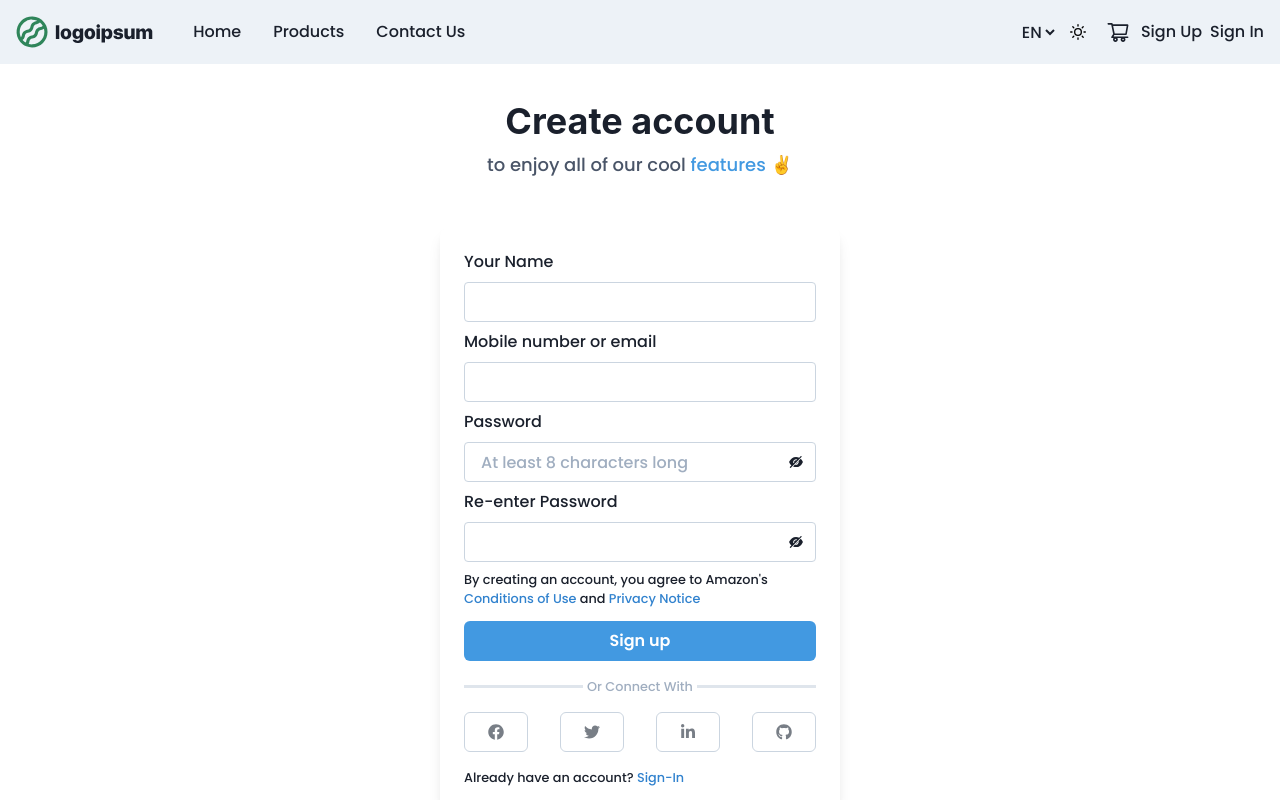
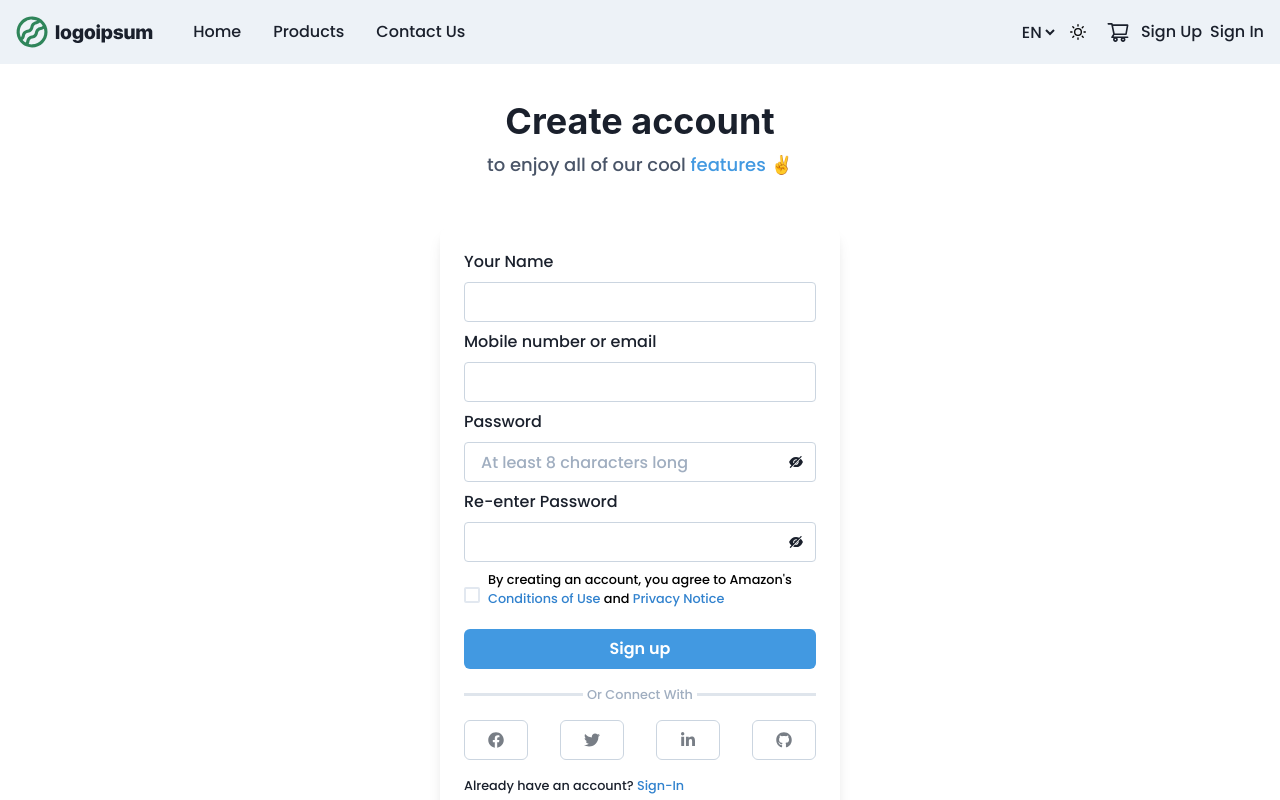
Before and after one commit to Samlogy/saas-ecommerce, a Next.js app in the folder front/: page /register in a window 1280 px wide. Shown: the top 800 px of the page. Built offline with nearby package versions, Linux system fonts and the light colour scheme.

Commit message:
edit: register form validation

```diff
--- a/front/lib/validation/index.ts
+++ b/front/lib/validation/index.ts
@@ -15,6 +15,7 @@ export const registerSchema = yup.object().shape({
     email: yup.string().email("Enter a valid Email Address").required("Email Address required"),
     password: yup.string().min(8, "Password is at least 8 charasters long").required("Password is required"),
     confirm_password: yup.string().min(8, "passwords do not match").required(" confirm password required").oneOf([yup.ref('password'), null], 'Passwords do not match'),
+    acceptTerms: yup.bool().oneOf([true], 'Accept Ts & Cs is required')
 });
 
 export const loginSchema = yup.object().shape({
--- a/front/pages/register.tsx
+++ b/front/pages/register.tsx
@@ -11,7 +11,7 @@ import {
     IconButton,
     Divider,
     useColorModeValue,
-    InputRightElement, InputGroup
+    InputRightElement, InputGroup, Checkbox
   } from '@chakra-ui/react';
   import { AiFillEyeInvisible, AiFillEye } from "react-icons/ai"
   import { useState } from 'react';
@@ -96,11 +96,16 @@ export default function Register() {
                         {errors.confirm_password && <ErrorMessage error={errors.confirm_password.message} />}
                     </FormControl>
 
-                    <Text fontSize=".8rem" mb=".75rem"> By creating an account, you agree to Amazon's
-                        <Box as="span" color="blue.500"> <Link href="/conditions"> Conditions of Use </Link> </Box>
-                            and
-                        <Box as="span" color="blue.500"> <Link href="/privacy"> Privacy Notice </Link> </Box>
-                    </Text>
+                    <FormControl id="conditions_terms" mb=".5rem">
+                        <Checkbox {...register("acceptTerms")}>
+                            <Text fontSize=".8rem" mb=".75rem" color={errors.acceptTerms ? 'error' : 'black'}> By creating an account, you agree to Amazon's
+                                <Box as="span" color={errors.acceptTerms ? 'error' : 'blue.500'}> <Link href="/conditions"> Conditions of Use </Link> </Box>
+                                    and
+                                <Box as="span" color={errors.acceptTerms ? 'error' : 'blue.500'}> <Link href="/privacy"> Privacy Notice </Link> </Box>
+                            </Text>
+                        </Checkbox>
+                        {errors.acceptTerms && <ErrorMessage error={errors.acceptTerms.message} />}
+                    </FormControl>
 
                     <Button type="submit" w="full" bg={'blue.400'} color={'white'} _hover={{ bg: 'blue.500' }}>
                         Sign up
```
